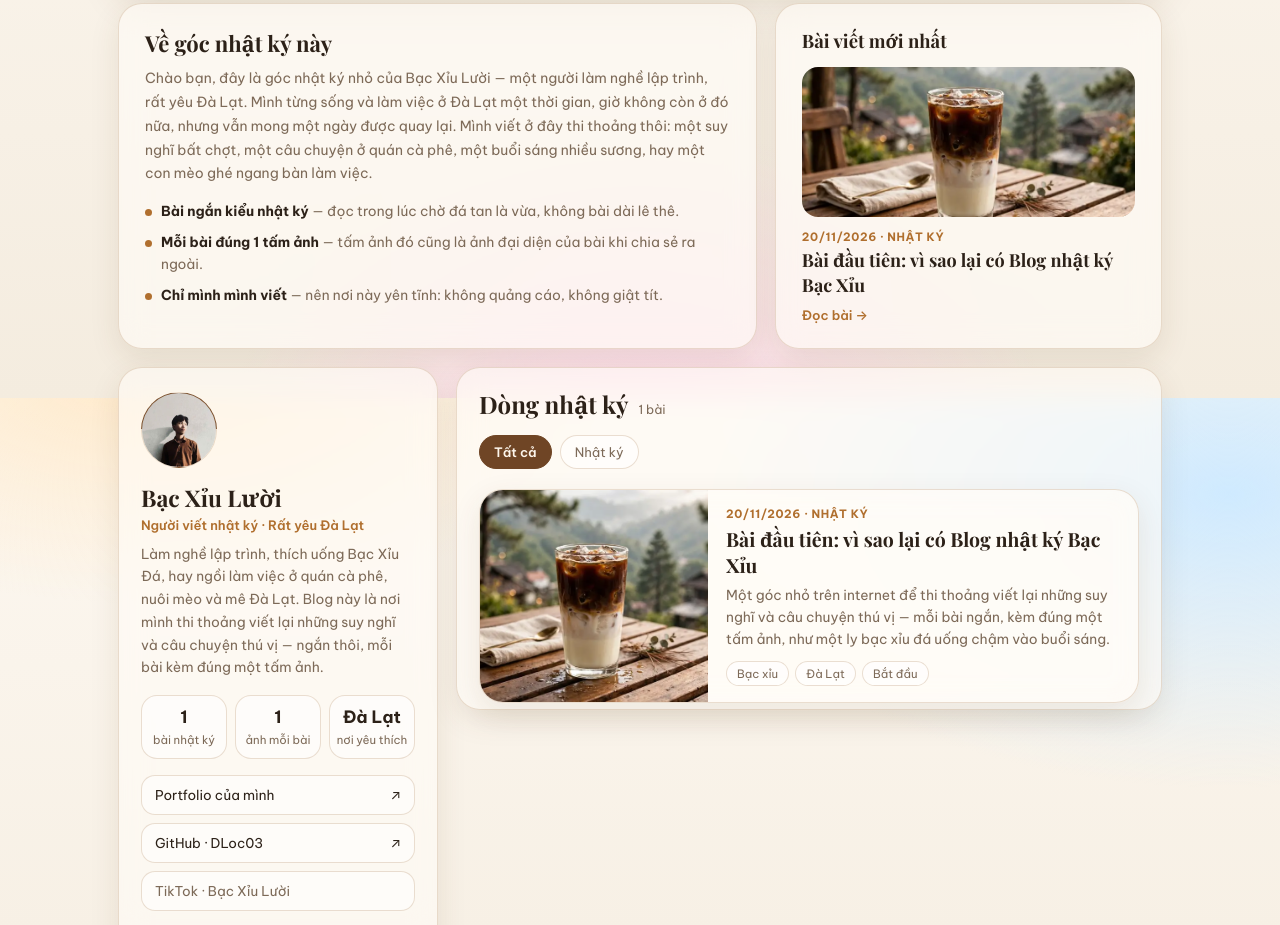
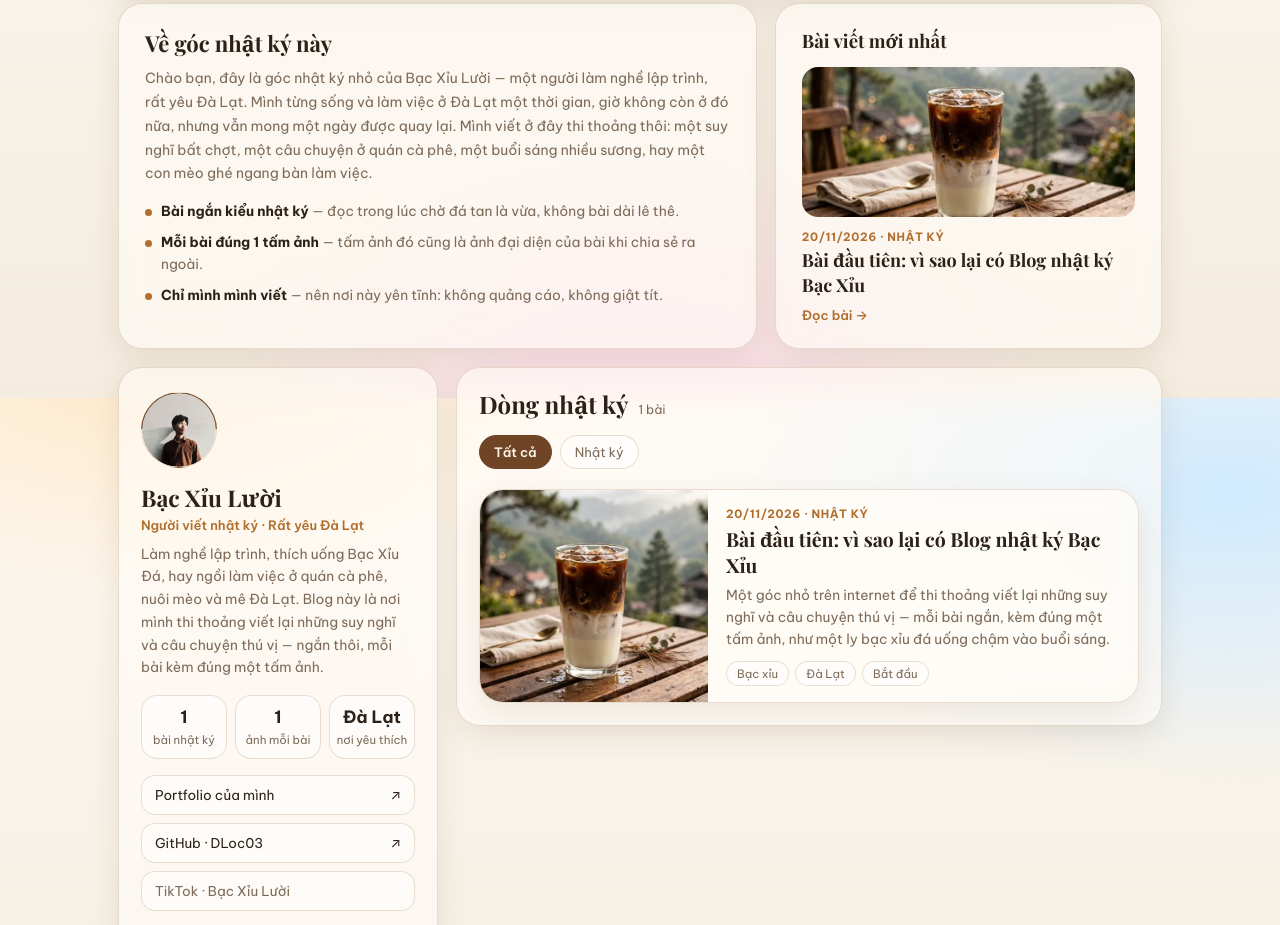
Before and after one commit to DLoc03/bac-xiu-lab, a plain HTML site: page index.html in a window 1280 px wide. Shown: the part 402-1327 px from the top of the page. Drawn offline with nearby package versions, Linux system fonts and the light colour scheme; a web font is replaced by a local one.

Commit message:
Fix avatar cột hồ sơ + padding dưới danh sách nhật ký

```diff
--- a/assets/style.css
+++ b/assets/style.css
@@ -40,7 +40,7 @@ a{color:var(--accent);text-decoration:none}
 .profile{padding:24px 22px;position:sticky;top:18px}
 @media(max-width:820px){.profile{position:static}}
 .avatar{position:relative;overflow:hidden;width:76px;height:76px;border-radius:50%;background:linear-gradient(180deg,var(--coffee) 0 48%,#fdf6ec 48% 100%);border:1px solid var(--stroke);display:flex;align-items:center;justify-content:center;font-family:var(--hfont);font-size:32px;font-weight:800;color:#fff;text-shadow:0 1px 4px rgba(60,35,10,.45)}
-.avatar img{position:absolute;inset:0;width:100%;height:100%;object-fit:cover}
+.avatar img{position:absolute;inset:0;width:100%;height:100%;object-fit:cover;object-position:50% 38%;display:block;border-radius:50%}
 .profile h2{font-family:var(--hfont);font-size:23px;margin-top:14px}
 .profile .role{font-size:13px;color:var(--accent);font-weight:600;margin-top:3px}
 .profile .bio{font-size:13.8px;line-height:1.65;color:var(--muted);margin-top:10px}
@@ -59,7 +59,7 @@ a{color:var(--accent);text-decoration:none}
 .filters{display:flex;flex-wrap:wrap;gap:8px;padding:14px 22px 4px}
 .fchip{white-space:nowrap;border:1px solid var(--stroke);background:var(--chip);color:var(--muted);font-family:inherit;font-size:13px;padding:8px 14px;border-radius:999px;cursor:pointer}
 .fchip.on{background:var(--coffee);color:#fdf6ec;font-weight:600;border-color:var(--coffee)}
-.feed{display:grid;gap:14px;padding:16px 22px 6px}
+.feed{display:grid;gap:14px;padding:16px 22px 22px}
 .post{display:flex;gap:0;overflow:hidden;color:var(--ink);border-radius:var(--r)}
 .post img{width:228px;min-height:158px;object-fit:cover;display:block;flex:none}
 .post .body{padding:16px 18px}
@@ -141,7 +141,7 @@ a{color:var(--accent);text-decoration:none}
   .listhead h2{font-size:21px}
   .filters{padding:12px 16px 2px}
   .fchip{padding:9px 15px;font-size:13.5px}
-  .feed{padding:12px 12px 4px;gap:12px}
+  .feed{padding:12px 12px 16px;gap:12px}
   .post{border-radius:20px}
   .post .body{padding:14px 16px 16px}
   .post h3{font-size:18.5px}
```
